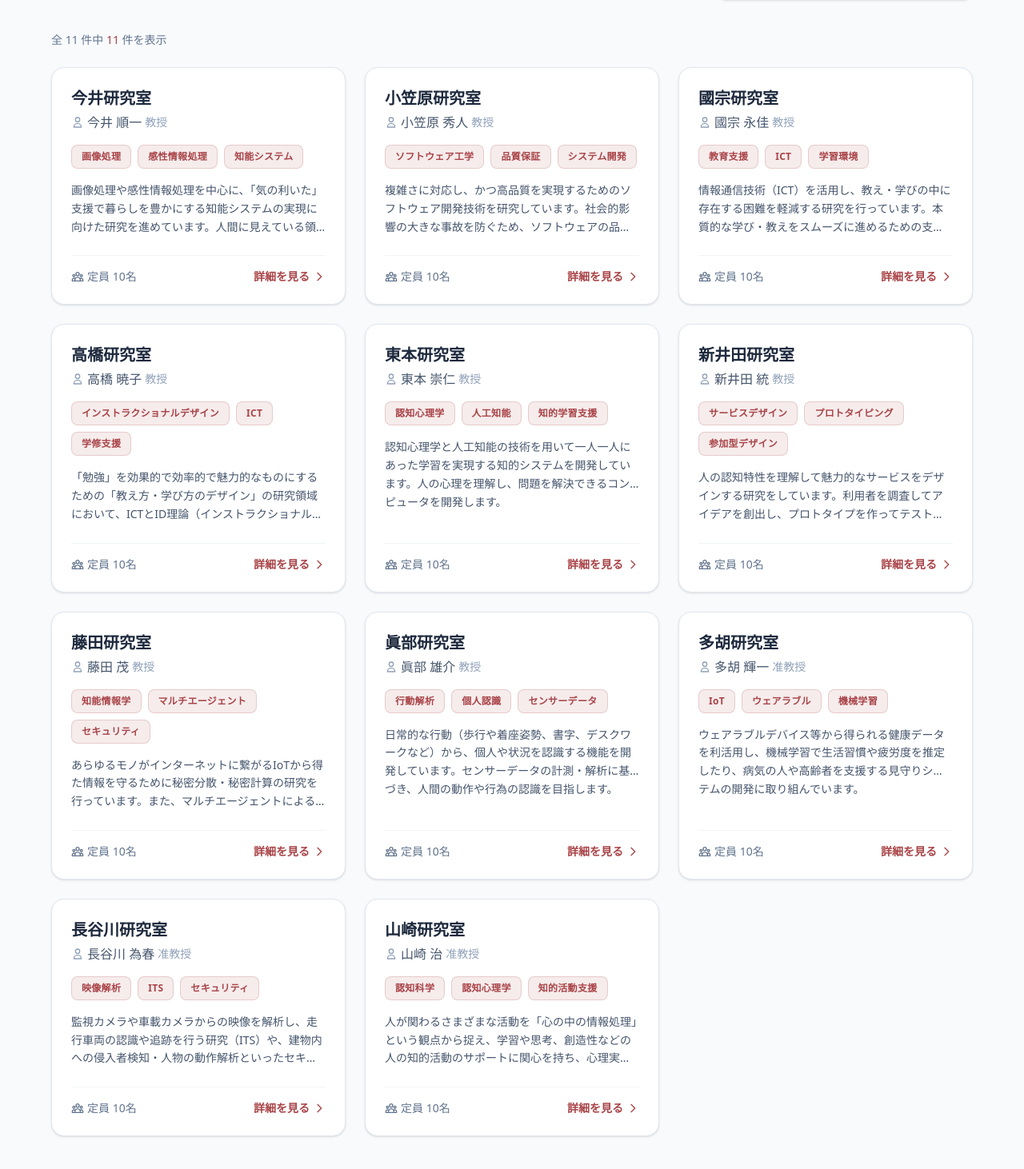
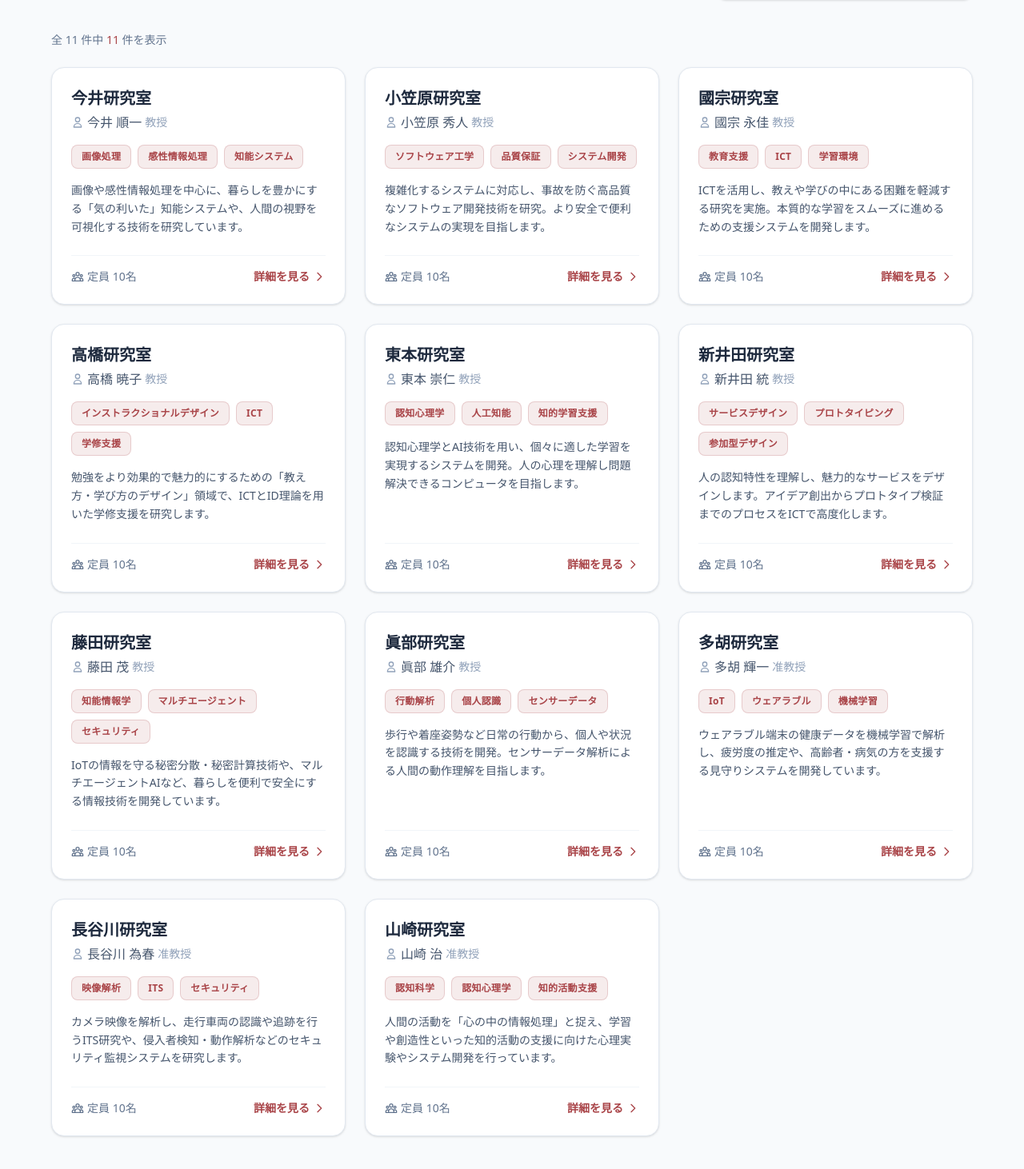
Before and after one commit to nagatakazuki318/cit-link, a Next.js app: page /labs in a window 1280 px wide. Shown: the part 180-1642 px from the top of the page at 80% size. Built offline with nearby package versions, Linux system fonts and the light colour scheme.

Commit message:
研究室　修正

```diff
--- a/src/app/labs/page.tsx
+++ b/src/app/labs/page.tsx
@@ -21,7 +21,7 @@ const MOCK_LABS: Laboratory[] = [
     professor: '今井 順一',
     role: '教授',
     fields: ['画像処理', '感性情報処理', '知能システム'],
-    description: '画像処理や感性情報処理を中心に、「気の利いた」支援で暮らしを豊かにする知能システムの実現に向けた研究を進めています。人間に見えている領域を可視化するシステムの開発などを行っています。',
+    description: '画像や感性情報処理を中心に、暮らしを豊かにする「気の利いた」知能システムや、人間の視野を可視化する技術を研究しています。',
     capacity: 10,
   },
   {
@@ -30,7 +30,7 @@ const MOCK_LABS: Laboratory[] = [
     professor: '小笠原 秀人',
     role: '教授',
     fields: ['ソフトウェア工学', '品質保証', 'システム開発'],
-    description: '複雑さに対応し、かつ高品質を実現するためのソフトウェア開発技術を研究しています。社会的影響の大きな事故を防ぐため、ソフトウェアの品質を高めてより便利なシステムを開発します。',
+    description: '複雑化するシステムに対応し、事故を防ぐ高品質なソフトウェア開発技術を研究。より安全で便利なシステムの実現を目指します。',
     capacity: 10,
   },
   {
@@ -39,7 +39,7 @@ const MOCK_LABS: Laboratory[] = [
     professor: '國宗 永佳',
     role: '教授',
     fields: ['教育支援', 'ICT', '学習環境'],
-    description: '情報通信技術（ICT）を活用し、教え・学びの中に存在する困難を軽減する研究を行っています。本質的な学び・教えをスムーズに進めるための支援システムを開発しています。',
+    description: 'ICTを活用し、教えや学びの中にある困難を軽減する研究を実施。本質的な学習をスムーズに進めるための支援システムを開発します。',
     capacity: 10,
   },
   {
@@ -48,7 +48,7 @@ const MOCK_LABS: Laboratory[] = [
     professor: '高橋 暁子',
     role: '教授',
     fields: ['インストラクショナルデザイン', 'ICT', '学修支援'],
-    description: '「勉強」を効果的で効率的で魅力的なものにするための「教え方・学び方のデザイン」の研究領域において、ICTとID理論（インストラクショナルデザイン）を使った学修支援の研究をしています。',
+    description: '勉強をより効果的で魅力的にするための「教え方・学び方のデザイン」領域で、ICTとID理論を用いた学修支援を研究します。',
     capacity: 10,
   },
   {
@@ -57,7 +57,7 @@ const MOCK_LABS: Laboratory[] = [
     professor: '東本 崇仁',
     role: '教授',
     fields: ['認知心理学', '人工知能', '知的学習支援'],
-    description: '認知心理学と人工知能の技術を用いて一人一人にあった学習を実現する知的システムを開発しています。人の心理を理解し、問題を解決できるコンピュータを開発します。',
+    description: '認知心理学とAI技術を用い、個々に適した学習を実現するシステムを開発。人の心理を理解し問題解決できるコンピュータを目指します。',
     capacity: 10,
   },
   {
@@ -66,7 +66,7 @@ const MOCK_LABS: Laboratory[] = [
     professor: '新井田 統',
     role: '教授',
     fields: ['サービスデザイン', 'プロトタイピング', '参加型デザイン'],
-    description: '人の認知特性を理解して魅力的なサービスをデザインする研究をしています。利用者を調査してアイデアを創出し、プロトタイプを作ってテストをするデザインプロセスをICTで高度化します。',
+    description: '人の認知特性を理解し、魅力的なサービスをデザインします。アイデア創出からプロトタイプ検証までのプロセスをICTで高度化します。',
     capacity: 10,
   },
   {
@@ -75,7 +75,7 @@ const MOCK_LABS: Laboratory[] = [
     professor: '藤田 茂',
     role: '教授',
     fields: ['知能情報学', 'マルチエージェント', 'セキュリティ'],
-    description: 'あらゆるモノがインターネットに繋がるIoTから得た情報を守るために秘密分散・秘密計算の研究を行っています。また、マルチエージェントによるAIなど暮らしを便利にする技術を開発しています。',
+    description: 'IoTの情報を守る秘密分散・秘密計算技術や、マルチエージェントAIなど、暮らしを便利で安全にする情報技術を開発しています。',
     capacity: 10,
   },
   {
@@ -84,7 +84,7 @@ const MOCK_LABS: Laboratory[] = [
     professor: '眞部 雄介',
     role: '教授',
     fields: ['行動解析', '個人認識', 'センサーデータ'],
-    description: '日常的な行動（歩行や着座姿勢、書字、デスクワークなど）から、個人や状況を認識する機能を開発しています。センサーデータの計測・解析に基づき、人間の動作や行為の認識を目指します。',
+    description: '歩行や着座姿勢など日常の行動から、個人や状況を認識する技術を開発。センサーデータ解析による人間の動作理解を目指します。',
     capacity: 10,
   },
   {
@@ -93,7 +93,7 @@ const MOCK_LABS: Laboratory[] = [
     professor: '多胡 輝一',
     role: '准教授',
     fields: ['IoT', 'ウェアラブル', '機械学習'],
-    description: 'ウェアラブルデバイス等から得られる健康データを利活用し、機械学習で生活習慣や疲労度を推定したり、病気の人や高齢者を支援する見守りシステムの開発に取り組んでいます。',
+    description: 'ウェアラブル端末の健康データを機械学習で解析し、疲労度の推定や、高齢者・病気の方を支援する見守りシステムを開発しています。',
     capacity: 10,
   },
   {
@@ -102,7 +102,7 @@ const MOCK_LABS: Laboratory[] = [
     professor: '長谷川 為春',
     role: '准教授',
     fields: ['映像解析', 'ITS', 'セキュリティ'],
-    description: '監視カメラや車載カメラからの映像を解析し、走行車両の認識や追跡を行う研究（ITS）や、建物内への侵入者検知・人物の動作解析といったセキュリティ監視システムなどの研究を行っています。',
+    description: 'カメラ映像を解析し、走行車両の認識や追跡を行うITS研究や、侵入者検知・動作解析などのセキュリティ監視システムを研究します。',
     capacity: 10,
   },
   {
@@ -111,7 +111,7 @@ const MOCK_LABS: Laboratory[] = [
     professor: '山崎 治',
     role: '准教授',
     fields: ['認知科学', '認知心理学', '知的活動支援'],
-    description: '人が関わるさまざまな活動を「心の中の情報処理」という観点から捉え、学習や思考、創造性などの人の知的活動のサポートに関心を持ち、心理実験やその知見を活かしたシステム開発を行います。',
+    description: '人間の活動を「心の中の情報処理」と捉え、学習や創造性といった知的活動の支援に向けた心理実験やシステム開発を行っています。',
     capacity: 10,
   }
 ];
```
